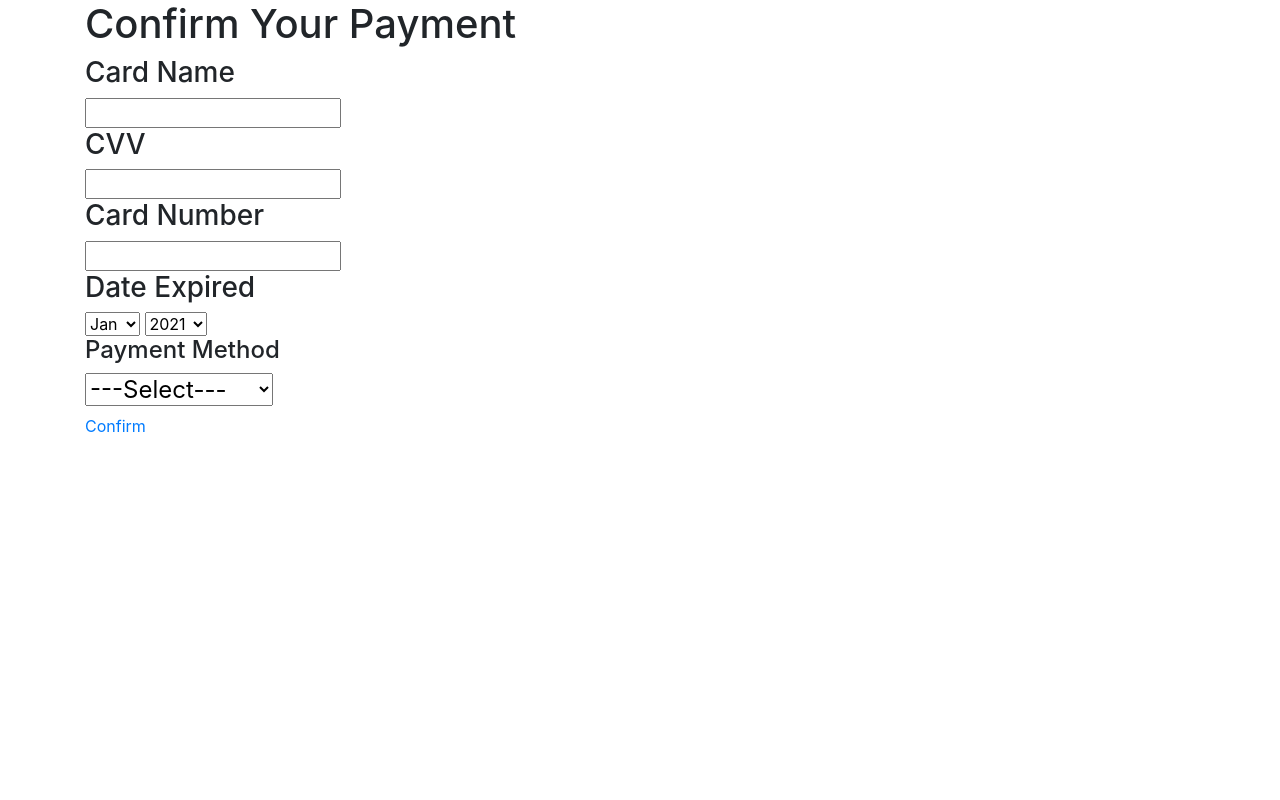
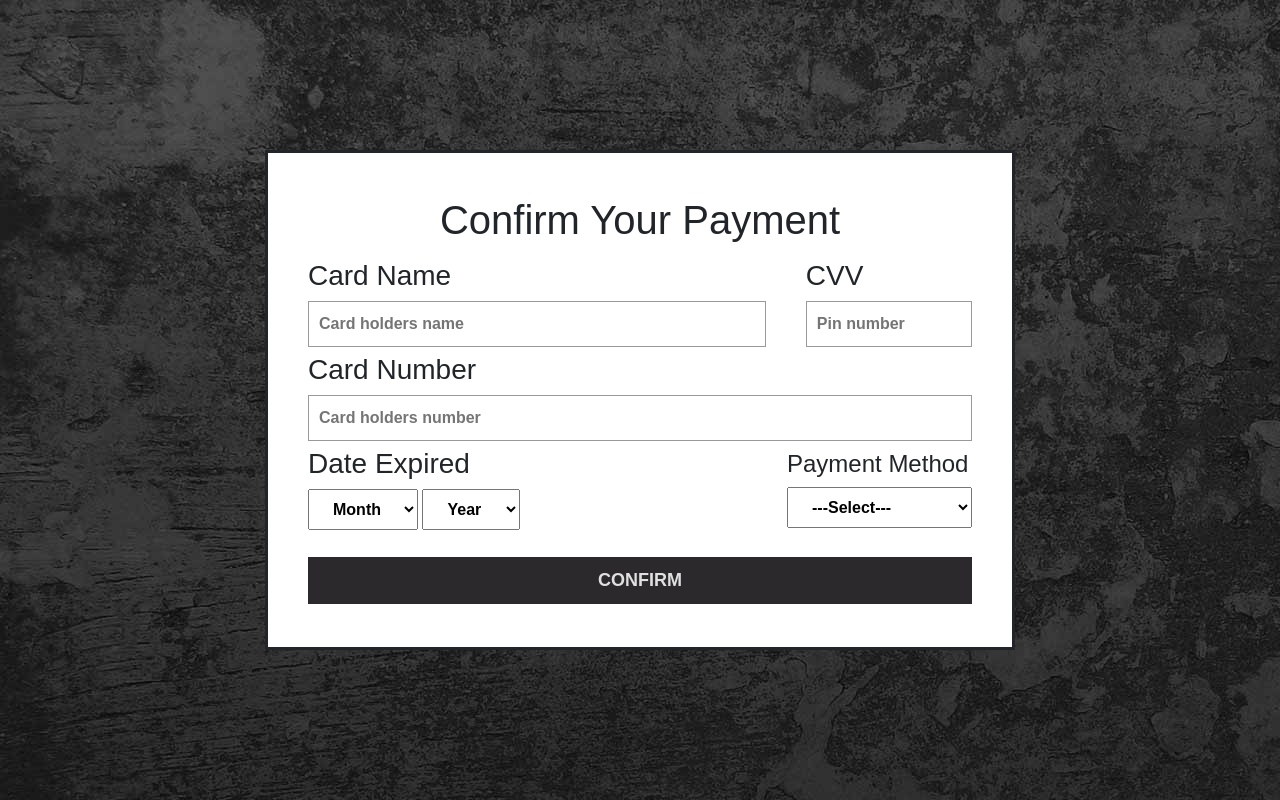
Before and after one commit to RutwikAmbre/gamershopse, a PHP site: page /PaymentMethod.html in a window 1280 px wide. Run offline with PHP 8.4, Linux system fonts and the light colour scheme.

Commit message:
Payment Method Fixed + CSS fixed
Payment Method Fixed + CSS fixed

```diff
--- a/PaymentMethod.html
+++ b/PaymentMethod.html
@@ -1,64 +1,58 @@
 <!DOCTYPE html>
 <html lang="en">
+
 <head>
-        <link rel="stylesheet" href="https://stackpath.bootstrapcdn.com/bootstrap/4.1.3/css/bootstrap.min.css" integrity="sha384-MCw98/SFnGE8fJT3GXwEOngsV7Zt27NXFoaoApmYm81iuXoPkFOJwJ8ERdknLPMO" crossorigin="anonymous">
+    <link rel="stylesheet" href="https://cdn.jsdelivr.net/npm/bootstrap@4.3.1/dist/css/bootstrap.min.css" integrity="sha384-ggOyR0iXCbMQv3Xipma34MD+dH/1fQ784/j6cY/iJTQUOhcWr7x9JvoRxT2MZw1T" crossorigin="anonymous">
+    <link rel="stylesheet" href="games.css"/>
     <title>Payment Form</title>
-        <link rel="stylesheet" href="../style.css">
     <meta charset="UTF-8">
-		<!--- Bootstraped to make website responsive --->
     <script>
+        function validateform() {
+            var a = document.getElementById("text1").value;
+            var b = document.getElementById("number1").value;
+            var c = document.getElementById("number2").value;
+            if (a == "" || b == "" || c == "") {
+                alert("Looks like you missed some information, please enter the details carefully.");
+                return false;
+            } else {
+                alert("Thank you for submitting the Donation.");
+            }
+        }
+    </script>
+</head>
 
-			function validateform(){
-                  var a;
-				  var b;
-				  var c;
-                  a = document.getElementById("text1").value;
-                  b = document.getElementById("number1").value;
-                  c = document.getElementById("number2").value;
-                  if (a == "" || b =="" || c == ""){
-                      alert("Looks like you missed some information, please Enter the details carefully");
-                      return false;
-                  }
-                  else{
-                        alert("Thank you for submitting the Donation");
-                  }
-
-              }
-
-
-		</script>
-
-    </head>
-        <body>
-            <div class = "container" id = "payMethod">			<!---Makin a title Class + Givving classes for cv, card number, card name and inputs for the values in VAR when implemented --->
-                <h1 class = "titleC1">Confirm Your Payment</h1>
-                <div class = "first-row">
-                    <div class = "owner">
+<body class = "bodyPM" id = "bodyPayM">
+    <div class="container" id="payMethod">
+        <h1 class="titleC1">Confirm Your Payment</h1>
+        <div class="first-row">
+            <div class="owner">
                 <h3>Card Name</h3>
-                        <div class = "input-field">
-                            <input type = "text" id = "text1">
+                <div class="input-field">
+                    <input type="text" id="number1" placeholder="Card holders name">
                 </div>
             </div>
-                    <div class = "cvv">
+            <div class="cvv">
                 <h3>CVV</h3>
-                        <div class = "input-field">
-                            <input type = "password" id = "number1">
+                <div class="input-field">
+                    <input type="password" id="number2" placeholder="Pin number">
                 </div>
             </div>
         </div>
-                <div class = "second-row">
-                    <div class = "card-number">
+        <div class="second-row">
+            <div class="card-number">
                 <h3>Card Number</h3>
-                        <div class = "input-field">
-                            <input type = "number" id = "number2">
+                <div class="input-field">
+                    <input type="text" id="number3" placeholder="Card holders number">
                 </div>
             </div>
         </div>
-                <div class = "third-row">
-                        <div class = "selection">
-                            <div id = "date">
+        <div class="third-row">
+            <div class="selection">
+                <div id="date">
                     <h3>Date Expired</h3>
-                                <select name = "months" id = "months"> <!--- Select: when you click it should display a list form JAN - DEC --->
+                    <select name="months" id="months">
+                        <!-- Select: when you click it should display a list from JAN - DEC -->
+                        <option placeholder = "Month">Month</option>
                         <option value = "Jan">Jan</option>
                         <option value = "Feb">Feb</option>
                         <option value = "Mar">Mar</option>
@@ -72,35 +66,35 @@
                         <option value = "Nov">Nov</option>
                         <option value = "Dec">Dec</option>
                     </select>
-                                <select name="years" id="years"> <!--- Select: when you click it should display a list form 2020 - 2028 --->
-                                    <option value = "2028">2021</option>
-                                    <option value = "2027">2022</option>
-                                    <option value = "2026">2023</option>
-                                    <option value = "2025">2024</option>
+                    <select name="years" id="years">
+                        <!-- Select: when you click it should display a list from 2020 - 2029 -->
+                        <option placeholder = "Year">Year</option>
+                        <option value = "2023">2024</option>
                         <option value = "2024">2025</option>
-                                    <option value = "2023">2026</option>
-                                    <option value = "2022">2027</option>
-                                    <option value = "2021">2028</option>
-                                    <option value = "2020">2029</option>
+                        <option value = "2025">2026</option>
+                        <option value = "2026">2027</option>
+                        <option value = "2027">2028</option>
+                        <option value = "2028">2029</option>
+                        <option value = "2029">2021</option>
+                        <option value = "2030">2022</option>
+                        <option value = "2031">2023</option>
                     </select>
                 </div>
-								<div class = "third-row">
-									<div class = "select">
-										<div class = "method">
-											<h4>Payment Method<h4>
-											<select name = "Select payment Method" id = "method"> <!--- Select: when you click it should display a list form VISA - PAYPAL --->
-												<option value = "select">---Select---</option>
-												<option value = "VISA">VISA</option>
-												<option value = "MASTERCARD">MASTERCARD</option>
-												<option value = "PAYPAL">PAYPAL</option>
+                <div class="method">
+                    <h4>Payment Method</h4>
+                    <select name="Select payment Method" id="method">
+                        <!-- Select: when you click it should display a list from VISA - PAYPAL -->
+                        <option value="select">---Select---</option>
+                        <option value="VISA">VISA</option>
+                        <option value="MASTERCARD">MASTERCARD</option>
+                        <option value="PAYPAL">PAYPAL</option>
                     </select>
                 </div>
             </div>
         </div>
+        <a class="confirmation" href="../JavaScriptGame/test.html" onclick="return validateform();">Confirm</a>
+        <!-- confirmation button that will bring you to a game to win a prize -->
     </div>
-                </div>
-                <a class = "confirmation" href="../JavaScriptGame/test.html" onclick = "return validateform();">Confirm</a> <!--- confiramtion button that will bring you to a game to win a prize. --->
-			</div>
+</body>
 
-        </body>
 </html>
--- a/games.css
+++ b/games.css
@@ -444,16 +444,25 @@ a.buy-btt{
 /*--------------------------------Christian Turcu------------------------------------
 --------------------------------Payment Method Page---------------------------------
 ------------------------------------------------------------------------------------*/
-
 /* Text of the fonts is changed */
-*{
+* {
   margin: 0;
   padding: 0;
   box-sizing: border-box;
+  font-weight: bold;
   font-family: 'Poppins', sans-serif;
 }
+
+/* Body styles to center the form */
+#bodyPayM {
+  display: flex;
+  justify-content: center;
+  align-items: center;
+  height: 100vh;
+}
+
 /* This is the border of the box in payment method */
-  #payMethod{
+#payMethod {
   width: 750px;
   height: 500px;
   border: 3px solid;
@@ -461,64 +470,74 @@ a.buy-btt{
   display: flex;
   flex-direction: column;
   padding: 40px;
-    justify-content:space-around;
+  justify-content: space-around;
 }
+
 /* resisized the Select box */
-  #method{
+#method {
   width: 185px;
-    padding-bottom: -200px;
 }
+
 /* titles have been align to centre */
-  .titleC1{
+.titleC1 {
   text-align: center;
 }
-  /*displays the text and titles in felx position */
-  .first-row{
+
+/* displays the text and titles in felx position */
+.first-row {
   display: flex;
 }
-  /*card name and cv name splited */
-  .owner{
+
+/* card name and cv name splited */
+.owner {
   width: 100%;
   margin-right: 40px;
 }
-  /*puts border for the  text pages and select boxes*/
-  .input-field{
+
+/* puts border for the text pages and select boxes */
+.input-field {
   border: 1px solid #999;
 }
-  /* change the border size*/
-  .input-field input{
+
+/* change the border size */
+.input-field input {
   width: 100%;
-    border:none;
+  border: none;
   outline: none;
   padding: 10px;
 }
-  /*Positones the date expired and payment method */
-  .selection{
+
+/* Positones the date expired and payment method */
+.selection {
   display: flex;
   justify-content: space-between;
   align-items: center;
 }
+
 /* pushing it together */
-  .selection select{
+.selection select,
+.method select {
   padding: 10px 20px;
 }
+
 /* cofirmation button styling */
-  .confirmation{
-    background-color: blueviolet;
-    color: white;
-    text-align: center;
+.confirmation {
+  background-color: rgb(43, 41, 44);
+  color: rgb(224, 224, 224);
   text-transform: uppercase;
   text-decoration: none;
   padding: 10px;
   font-size: 18px;
   transition: 0.5s;
-  }
-  /* color of the backgroung button when hover*/
-  .confirmation:hover{
-    background-color: rgb(5, 41, 78);
-  }
-  /* cahnge the width of image*/
-  .cards img{
+  margin-top: 20px;
+  display: flex;
+  justify-content: center;
+  align-items: center;
+
+
+
+/* change the width of image */
+.cards img {
   width: 100px;
 }
   /*---------------------------------------------------------------------------------*/
```
Lines whose indentation alone changed are shown as unchanged.
